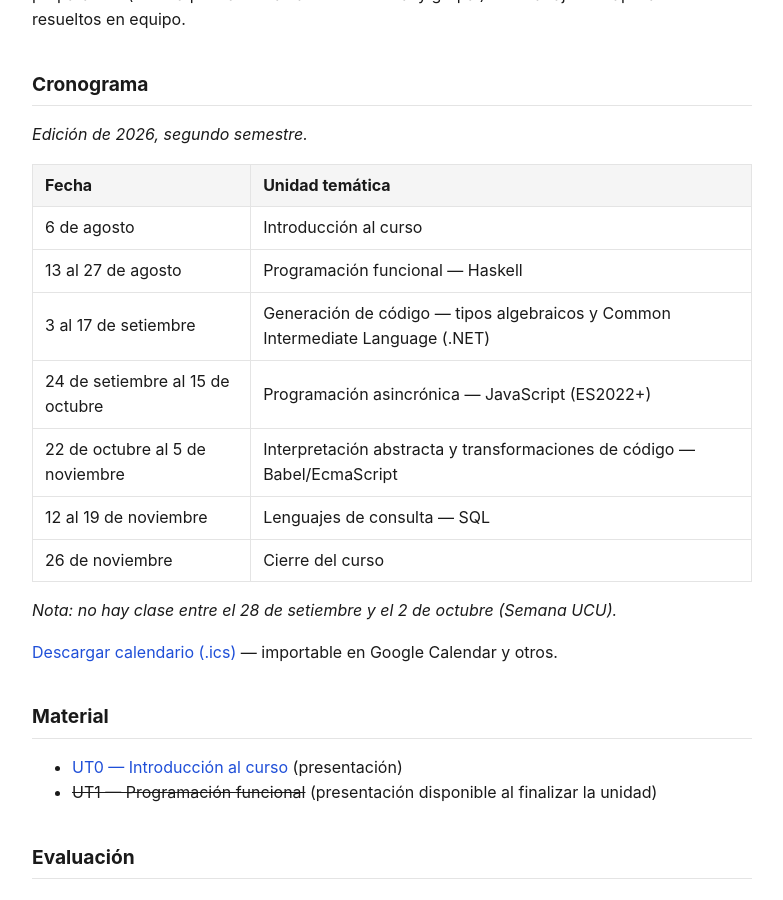
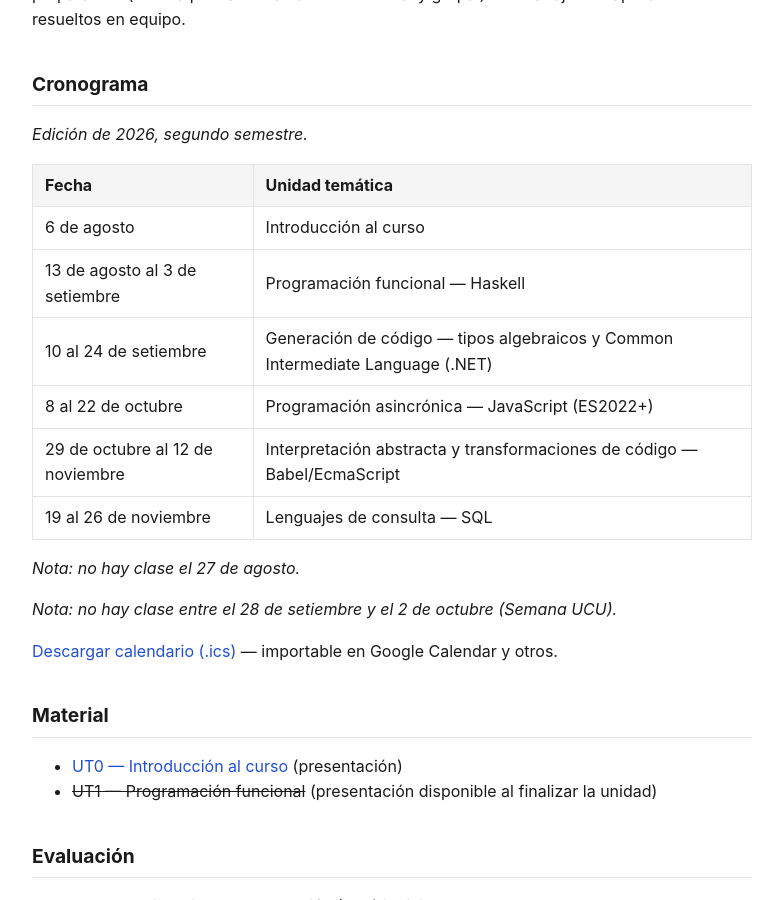
Before and after one commit to bcattaneo/cattaneo.uy, a Jekyll site: the page built from es/cursos/paradigmas-2.md, in a window 1280 px wide and 900 px high, scrolled down 622 px. Shown: the whole window, without its empty margins (248-1031 px from the left). Built offline with Jekyll 4.4.1, drawn with Linux system fonts in a browser that asks for light colours.

Commit message:
chore: update PARAPROG2 calendar

```diff
--- a/es/cursos/paradigmas-2.md
+++ b/es/cursos/paradigmas-2.md
@@ -24,12 +24,13 @@ Al igual que Paradigmas 1, el curso está basado en **aprendizaje basado en equi
 | Fecha | Unidad temática |
 |---|---|
 | 6 de agosto | Introducción al curso |
-| 13 al 27 de agosto | Programación funcional — Haskell |
-| 3 al 17 de setiembre | Generación de código — tipos algebraicos y Common Intermediate Language (.NET) |
-| 24 de setiembre al 15 de octubre | Programación asincrónica — JavaScript (ES2022+) |
-| 22 de octubre al 5 de noviembre | Interpretación abstracta y transformaciones de código — Babel/EcmaScript |
-| 12 al 19 de noviembre | Lenguajes de consulta — SQL |
-| 26 de noviembre | Cierre del curso |
+| 13 de agosto al 3 de setiembre | Programación funcional — Haskell |
+| 10 al 24 de setiembre | Generación de código — tipos algebraicos y Common Intermediate Language (.NET) |
+| 8 al 22 de octubre | Programación asincrónica — JavaScript (ES2022+) |
+| 29 de octubre al 12 de noviembre | Interpretación abstracta y transformaciones de código — Babel/EcmaScript |
+| 19 al 26 de noviembre | Lenguajes de consulta — SQL |
+
+*Nota: no hay clase el 27 de agosto.*
 
 *Nota: no hay clase entre el 28 de setiembre y el 2 de octubre (Semana UCU).*
 
```
Also changed, not shown: en/teaching/paradigms-2.md (+7 -6 lines), 1 other file.
